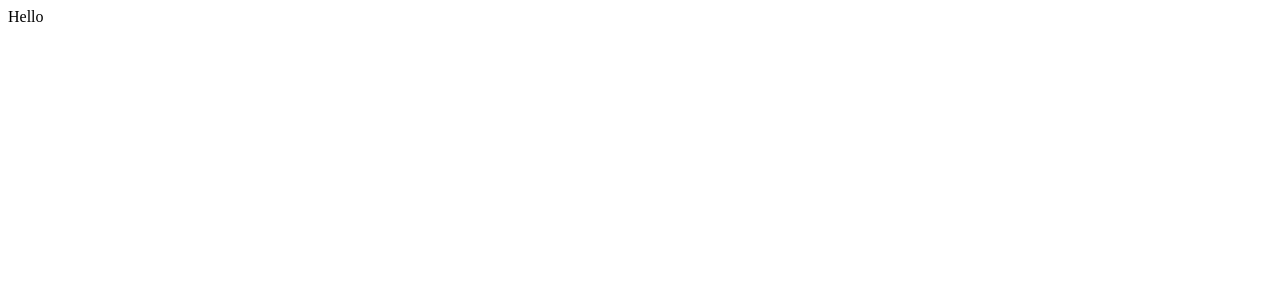
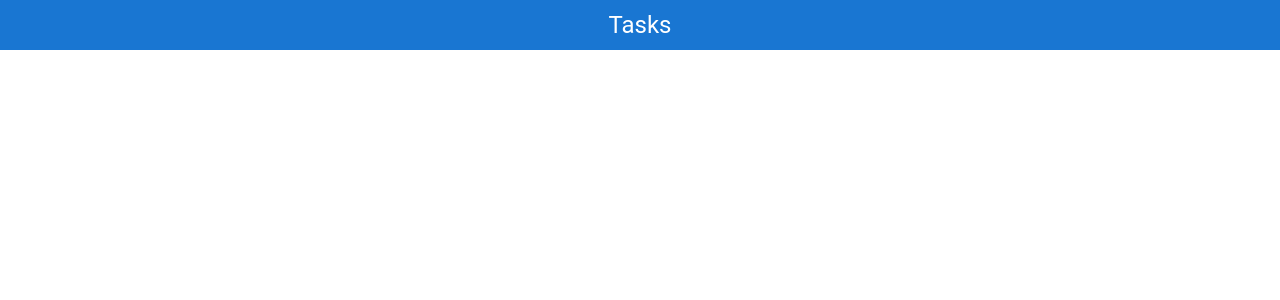
Before and after one commit to jordangm94/whats-next, a Next.js app: page / in a window 1280 px wide. Shown: the top 300 px of the page. Built offline with nearby package versions, Linux system fonts and the light colour scheme.

Commit message:
Adjust global css + add top title bar that says 'tasks'

```diff
--- a/package.json
+++ b/package.json
@@ -11,6 +11,7 @@
   "dependencies": {
     "@emotion/react": "^11.14.0",
     "@emotion/styled": "^11.14.0",
+    "@mui/icons-material": "^6.3.0",
     "@mui/material": "^6.3.0",
     "next": "15.1.3",
     "react": "^19.0.0",
--- a/src/app/globals.css
+++ b/src/app/globals.css
@@ -3,15 +3,10 @@
   --foreground: #171717;
 }
 
-@media (prefers-color-scheme: dark) {
-  :root {
-    --background: #0a0a0a;
-    --foreground: #ededed;
-  }
-}
-
 html,
 body {
+  margin: 0;
+  padding: 0;
   max-width: 100vw;
   overflow-x: hidden;
 }
@@ -34,9 +29,3 @@ a {
   color: inherit;
   text-decoration: none;
 }
-
-@media (prefers-color-scheme: dark) {
-  html {
-    color-scheme: dark;
-  }
-}
--- a/src/pages/index.tsx
+++ b/src/pages/index.tsx
@@ -1,3 +1,41 @@
+import { Box, Typography } from "@mui/material";
+import "../app/globals.css";
+
+// import MoreHorizIcon from "@mui/icons-material/MoreHoriz";
+// import { LocationOn } from "@mui/icons-material";
+
 export default function Home() {
-  return <div>Hello</div>;
+  return (
+    <Box
+      sx={{
+        display: "flex",
+        justifyContent: "center",
+        alignItems: "center",
+        backgroundColor: "#1976d2",
+        height: 50,
+        width: "100",
+        position: "sticky",
+      }}
+    >
+      <Typography variant="h5" sx={{ color: "white" }}>
+        Tasks
+      </Typography>
+    </Box>
+  );
 }
+
+{
+  /* <AppBar>
+  <Toolbar
+    sx={{
+      display: "flex",
+      justifyContent: "center",
+    }}
+    variant="dense"
+  >
+    <Typography variant="h5" sx={{ color: "white" }}>
+      Tasks
+    </Typography>
+  </Toolbar>
+</AppBar> */
+}
--- a/src/theme.ts
+++ /dev/null
@@ -1,36 +0,0 @@
-import { createTheme } from "@mui/material/styles";
-
-const theme = createTheme({
-  palette: {
-    primary: {
-      main: "#1976d2", // Default MUI blue
-    },
-    secondary: {
-      main: "#dc004e", // Default MUI red
-    },
-    background: {
-      default: "#f5f5f5", // Light gray
-    },
-  },
-  typography: {
-    fontFamily: "PT Sans, Arial, sans-serif",
-    h1: {
-      fontSize: "2.5rem",
-      fontWeight: 700,
-    },
-    body1: {
-      fontSize: "1rem",
-    },
-  },
-  components: {
-    MuiButton: {
-      styleOverrides: {
-        root: {
-          borderRadius: 8,
-        },
-      },
-    },
-  },
-});
-
-export default theme;
```
Also changed, not shown: 1 other file (tests, documents, lock files or other folders).
